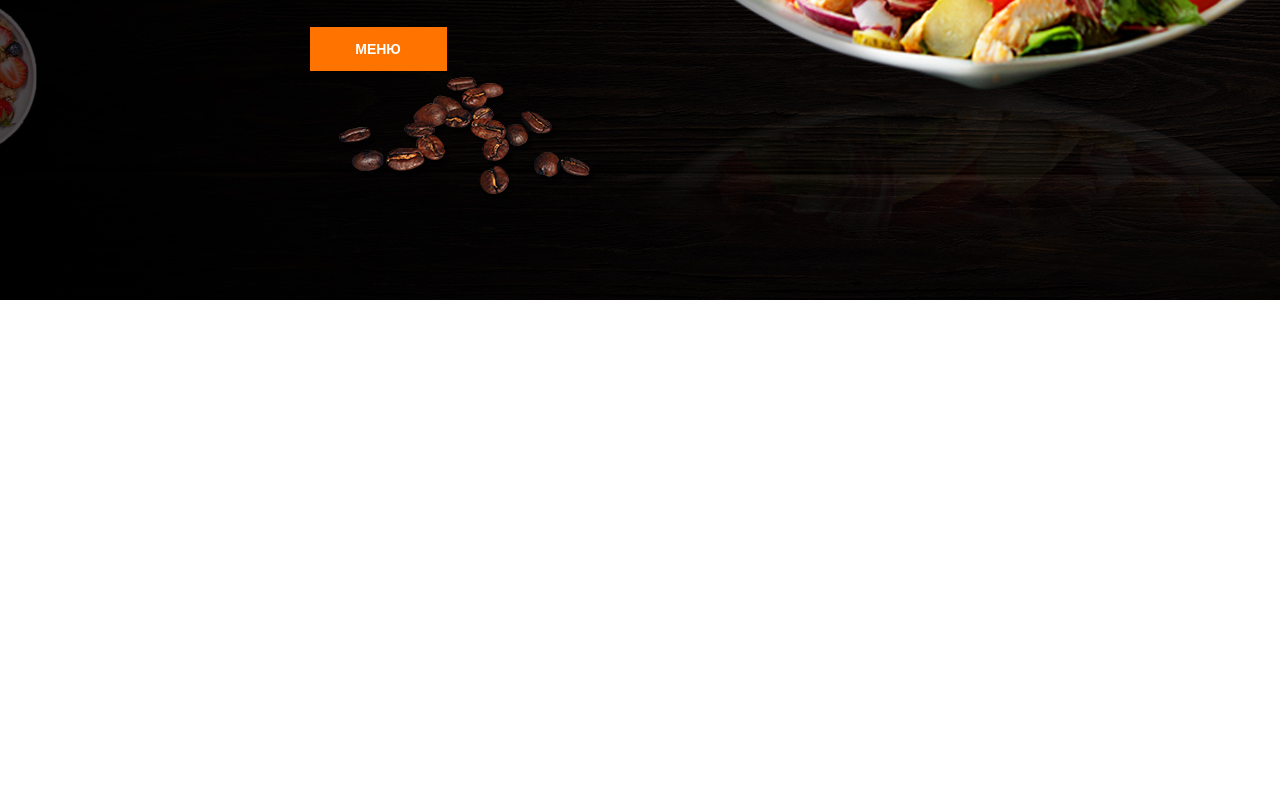
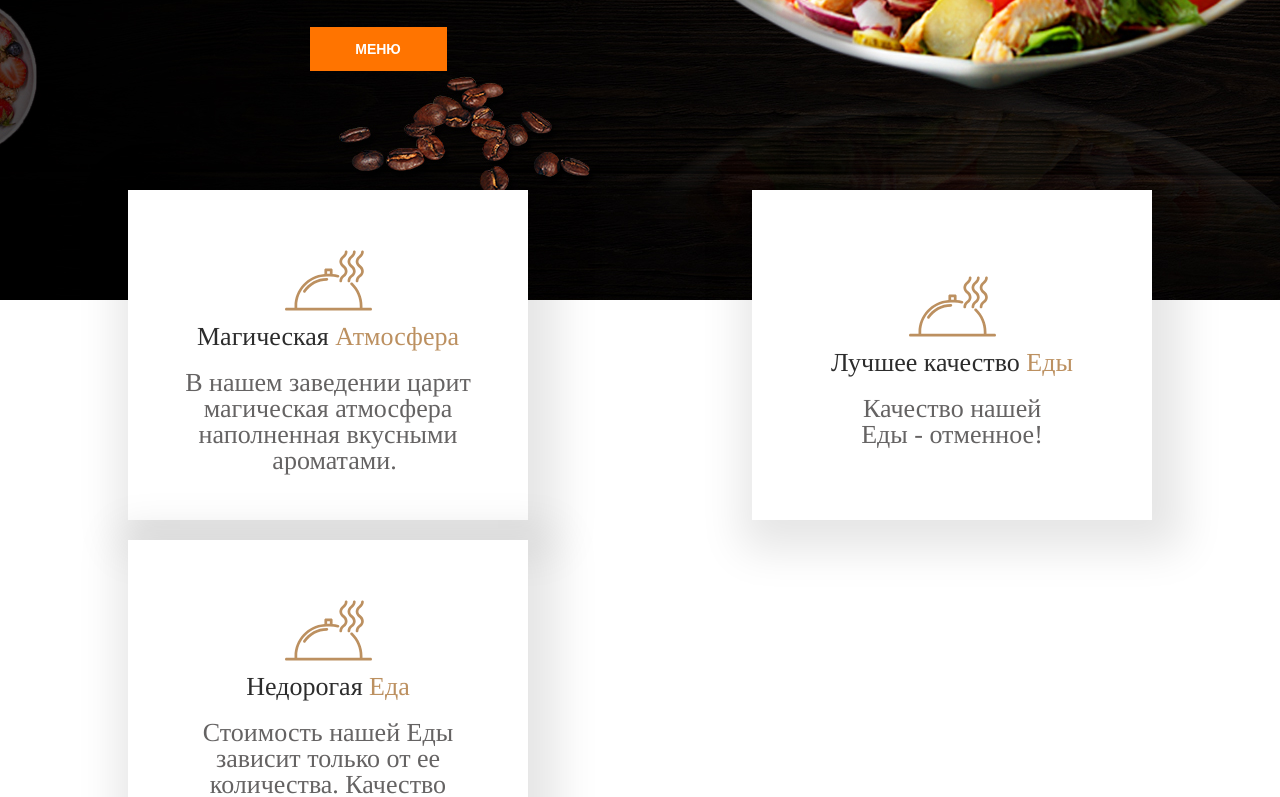
Before and after one commit to Makaron77/Restaurant, a React (Vite) app in the folder client/: page / in a window 1280 px wide. Shown: the part 500-1297 px from the top of the page. Before the commit the page ends 800 px from the top, so only its background shows below. Built offline with nearby package versions, Linux system fonts and the light colour scheme.

Commit message:
rel HeaderHistoryComponent

```diff
--- /dev/null
+++ b/client/src/components/PageComponents/HistoryPageComponents/HeaderHistoryComponent/HeaderHistoryComponent.module.css
@@ -0,0 +1,73 @@
+.container {
+  margin: 0 10%;
+  margin-top: -50px;
+  position: relative;
+}
+
+.header {
+  position: absolute;
+  top: -60px;
+  display: -webkit-box;
+  display: -ms-flexbox;
+  display: flex;
+  -webkit-box-pack: justify;
+      -ms-flex-pack: justify;
+          justify-content: space-between;
+  gap: 20px;
+  width: 100%;
+  height: 330px;
+  -ms-flex-wrap: wrap;
+      flex-wrap: wrap;
+}
+
+.card {
+  background-color: #fff;
+  -webkit-box-flex: 1;
+      -ms-flex: 1 1 350px;
+          flex: 1 1 350px;
+  height: 330px;
+  display: -webkit-box;
+  display: -ms-flexbox;
+  display: flex;
+  max-width: 400px;
+  -webkit-box-orient: vertical;
+  -webkit-box-direction: normal;
+      -ms-flex-direction: column;
+          flex-direction: column;
+  -webkit-box-align: center;
+      -ms-flex-align: center;
+          align-items: center;
+  -webkit-box-pack: center;
+      -ms-flex-pack: center;
+          justify-content: center;
+  font-family: "Tinos", serif;
+  font-size: 26px;
+  font-weight: 400;
+  -webkit-box-shadow: 10px 10px 40px 20px rgba(0, 0, 0, 0.1);
+          box-shadow: 10px 10px 40px 20px rgba(0, 0, 0, 0.1);
+}
+.card img {
+  max-width: 87px;
+  max-height: 87px;
+}
+.card .title {
+  margin-bottom: 20px;
+  color: #2C2C2C;
+}
+.card .title .highlight {
+  color: #BC9060;
+}
+.card .text {
+  text-align: center;
+  color: #656363;
+  white-space: pre-wrap;
+}
+
+@media (max-width: 900px) {
+  .header {
+    -webkit-box-pack: center;
+        -ms-flex-pack: center;
+            justify-content: center;
+    gap: 15px;
+  }
+}
--- /dev/null
+++ b/client/src/components/PageComponents/HistoryPageComponents/HeaderHistoryComponent/HeaderHistoryComponent.module.scss
@@ -0,0 +1,73 @@
+.container {
+	margin: 0 10%;
+
+  margin-top: -50px;
+	position: relative;
+
+}
+
+.header {
+	position: absolute;
+
+	top: -60px;
+
+display: flex;
+justify-content: space-between;
+
+
+gap: 20px;
+	width: 100%;
+	height: 330px;
+	flex-wrap: wrap;
+
+}
+
+.card	{
+	background-color: #fff;
+	flex: 1 1 350px;
+	height: 330px;
+	display: flex;
+	max-width: 400px;
+	flex-direction: column;
+	align-items: center;
+	justify-content: center;
+
+	font-family: 'Tinos', serif;
+		font-size: 26px;
+		font-weight: 400;
+
+ box-shadow: 10px 10px 40px 20px rgba(0, 0, 0, 0.10);
+ img {
+	max-width: 87px;
+	max-height: 87px;
+ }
+	.title {
+		margin-bottom: 20px;
+		color: #2C2C2C;
+
+
+		.highlight {
+			color: #BC9060;
+
+	}
+}
+.text {
+text-align: center;
+	color: #656363;
+		 white-space: pre-wrap;
+}
+
+}
+
+@media (max-width: 900px) {
+
+	.header {
+
+
+justify-content: center;
+
+gap: 15px;
+
+
+}
+}
--- /dev/null
+++ b/client/src/components/PageComponents/HistoryPageComponents/HeaderHistoryComponent/HeaderHistoryComponent.tsx
@@ -0,0 +1,50 @@
+import React from 'react';
+import styles from './HeaderHistoryComponent.module.scss';
+export default function HeaderHistoryComponent() {
+	const cards = [
+		{
+			id: 1,
+			img: '/images/поднос.svg',
+			title: 'Магическая',
+			title1: ' Атмосфера',
+			text: `В нашем заведении царит
+магическая атмосфера
+наполненная вкусными
+  ароматами.`,
+		},
+		{
+			id: 2,
+			img: '/images/поднос.svg',
+			title: 'Лучшее качество',
+			title1: ' Еды',
+			text: `Качество нашей
+Еды - отменное!`,
+		},
+		{
+			id: 3,
+			img: '/images/поднос.svg',
+			title: 'Недорогая',
+			title1: ' Еда',
+			text: `Стоимость нашей Еды
+зависит только от ее
+количества. Качество
+всегда на высоте!`,
+		},
+	];
+	return (
+		<div className={styles.container}>
+			<header className={styles.header}>
+				{cards.map(card => (
+					<div className={styles.card} key={card.id}>
+						<img src={card.img} alt='карточка' />
+						<p className={styles.title}>
+							{card.title}
+							<span className={styles.highlight}>{card.title1}</span>
+						</p>
+						<p className={styles.text}>{card.text}</p>
+					</div>
+				))}
+			</header>
+		</div>
+	);
+}
--- a/client/src/components/PageComponents/WelcomePageComponents/MainComponent/MainComponent.module.css
+++ b/client/src/components/PageComponents/WelcomePageComponents/MainComponent/MainComponent.module.css
@@ -1,7 +1,6 @@
 @import url("https://fonts.googleapis.com/css2?family=Open+Sans:ital,wght@0,300..800;1,300..800&family=Tinos:ital,wght@0,400;0,700;1,400;1,700&display=swap");
 @import url("https://fonts.googleapis.com/css2?family=Open+Sans:ital,wght@0,300..800;1,300..800&display=swap");
 .headerDown {
-  position: relative;
   display: -webkit-box;
   display: -ms-flexbox;
   display: flex;
--- a/client/src/components/PageComponents/WelcomePageComponents/MainComponent/MainComponent.module.scss
+++ b/client/src/components/PageComponents/WelcomePageComponents/MainComponent/MainComponent.module.scss
@@ -2,7 +2,7 @@
 @import url('https://fonts.googleapis.com/css2?family=Open+Sans:ital,wght@0,300..800;1,300..800&display=swap');
 
 .headerDown {
-	position: relative;
+	// position: relative;
 	display: flex;
 
 	height: 82%;
--- a/client/src/pages/MainPage/MainPage.css
+++ b/client/src/pages/MainPage/MainPage.css
@@ -1,10 +1,13 @@
 .container {
+  height: 100%;
+}
+
+.background {
   background-image: url("/images/bg-header.jpg");
   height: 100vh;
   width: 100%;
   background-repeat: no-repeat;
   background-size: cover;
-  position: fixed;
   background-position: center;
 }
 
--- a/client/src/pages/MainPage/MainPage.scss
+++ b/client/src/pages/MainPage/MainPage.scss
@@ -1,19 +1,21 @@
- .container {
+.container {
+
+	height: 100%;
+}
+
+.background {
 	background-image: url('/images/bg-header.jpg');
 	height: 100vh;
 	width: 100%;
 	background-repeat: no-repeat;
 	background-size: cover;
-	position: fixed;
+
 	background-position: center;
 }
 
 .container__welcome {
+
 	margin: 0 10%;
 	height: 100%;
 
-
-
-
-
 }
--- a/client/src/pages/MainPage/MainPage.tsx
+++ b/client/src/pages/MainPage/MainPage.tsx
@@ -2,15 +2,20 @@
 import './MainPage.scss';
 import NavBar from '../../components/NavBar/NavBar';
 import MainComponent from '../../components/PageComponents/WelcomePageComponents/MainComponent/MainComponent';
+import HeaderHistoryComponent from '../../components/PageComponents/HistoryPageComponents/HeaderHistoryComponent/HeaderHistoryComponent';
 
 export default function MainPage() {
 	return (
 		<div className='container'>
+			<div className='background'>
+				<div className='container__welcome'>
+					<NavBar />
+					<MainComponent />
+				</div>
+			</div>
 
-			<div className='container__welcome'>
-				<NavBar />
-				<MainComponent />
-
+			<div className='container__history'>
+				<HeaderHistoryComponent />
 			</div>
 		</div>
 	);
```
Also changed, not shown: client/public/images/поднос.svg (added).
